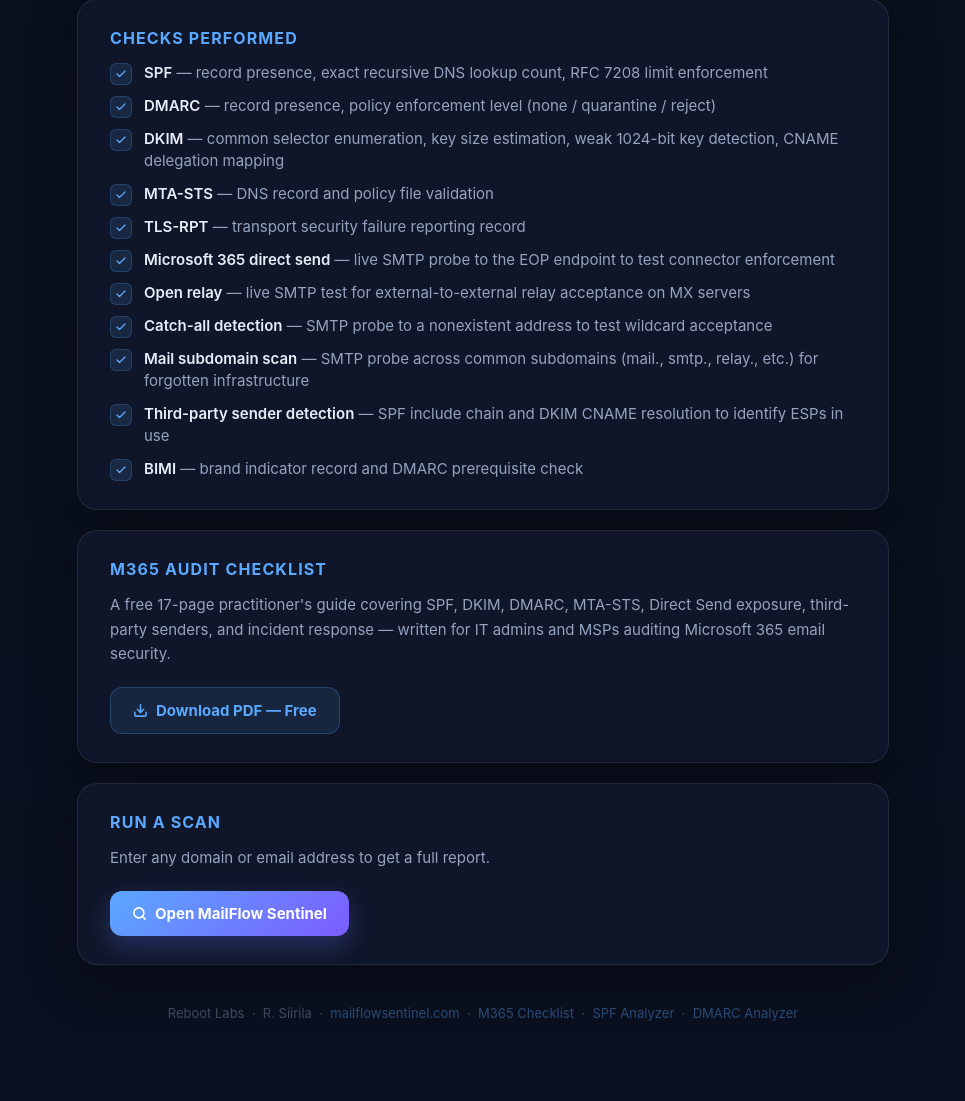
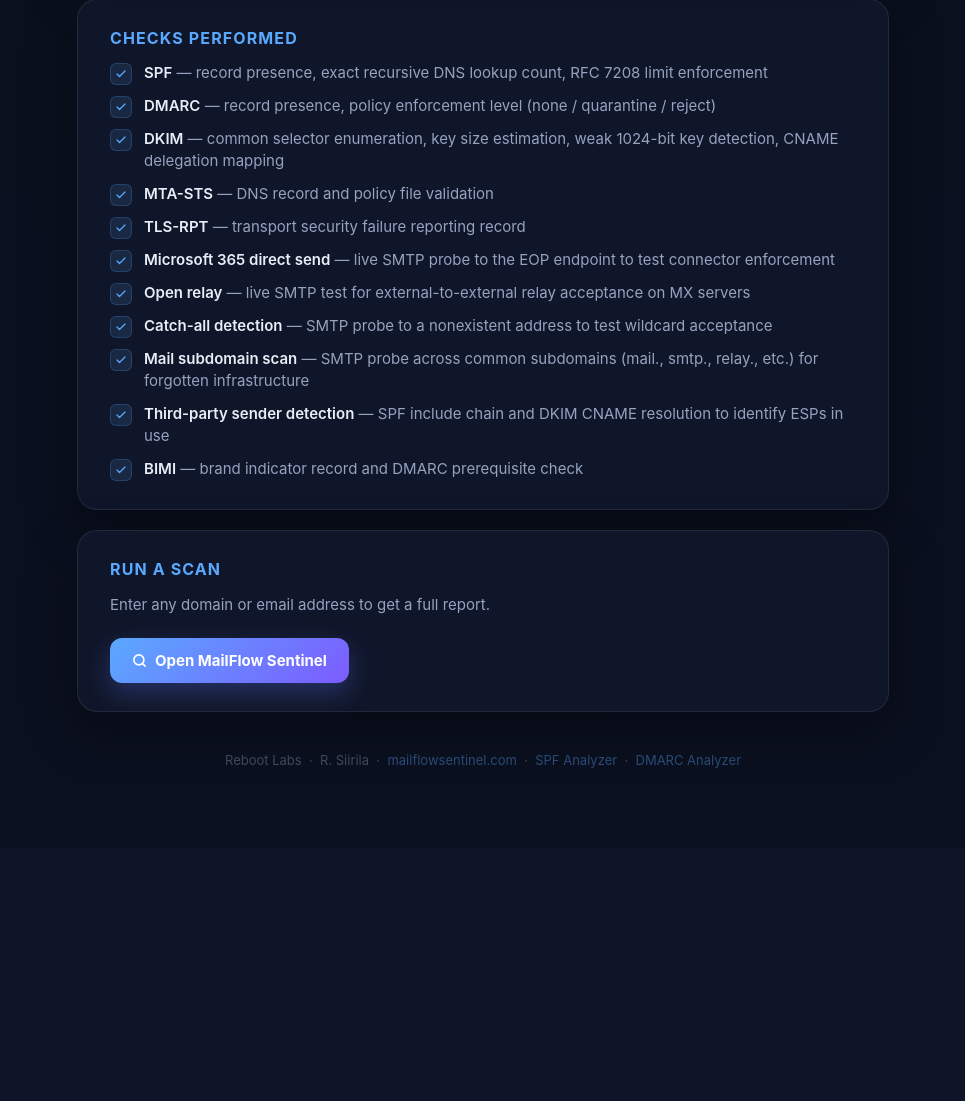
Before and after one commit to siirila-bit/mailflow-sentinel, a Python web app: template templates/about.html in a window 1280 px wide. Shown: the part 897-1998 px from the top of the page, without its empty margins (157-1122 px from the left). After the commit the page ends 1665 px from the top, so only its background shows below. Run offline with Jinja, Linux system fonts and the light colour scheme; the template is opened without the code that fills it, so the values that code supplies are empty.

Commit message:
Remove M365 Audit Checklist PDF route and card
Removes the /checklist route from app.py, the checklist card and footer
link from about.html, and the PDF from the VPS.

Co-Authored-By: Claude Sonnet 4.6 <noreply@anthropic.com>

```diff
--- a/templates/about.html
+++ b/templates/about.html
@@ -278,19 +278,6 @@
     </div>
 
     <div class="card">
-        <h2>M365 Audit Checklist</h2>
-        <p>
-            A free 17-page practitioner's guide covering SPF, DKIM, DMARC, MTA-STS, Direct Send exposure,
-            third-party senders, and incident response — written for IT admins and MSPs auditing
-            Microsoft 365 email security.
-        </p>
-        <a href="/checklist" class="cta-link" style="background:rgba(90,169,255,0.1);color:var(--accent);box-shadow:none;border:1px solid rgba(90,169,255,0.25);">
-            <svg width="15" height="15" viewBox="0 0 24 24" fill="none" stroke="currentColor" stroke-width="2.5" stroke-linecap="round" stroke-linejoin="round"><path d="M21 15v4a2 2 0 01-2 2H5a2 2 0 01-2-2v-4"/><polyline points="7 10 12 15 17 10"/><line x1="12" y1="15" x2="12" y2="3"/></svg>
-            Download PDF — Free
-        </a>
-    </div>
-
-    <div class="card">
         <h2>Run a scan</h2>
         <p>Enter any domain or email address to get a full report.</p>
         <a href="/" class="cta-link">
@@ -302,8 +289,6 @@
     <div class="footer">
         Reboot Labs &nbsp;&middot;&nbsp; R. Siirila &nbsp;&middot;&nbsp;
         <a href="https://mailflowsentinel.com">mailflowsentinel.com</a>
-        &nbsp;&middot;&nbsp;
-        <a href="/checklist">M365 Checklist</a>
         &nbsp;&middot;&nbsp;
         <a href="https://ther3boot.com/spf-fix.html">SPF Analyzer</a>
         &nbsp;&middot;&nbsp;
```
Also changed, not shown: app.py (+0 -8 lines).
